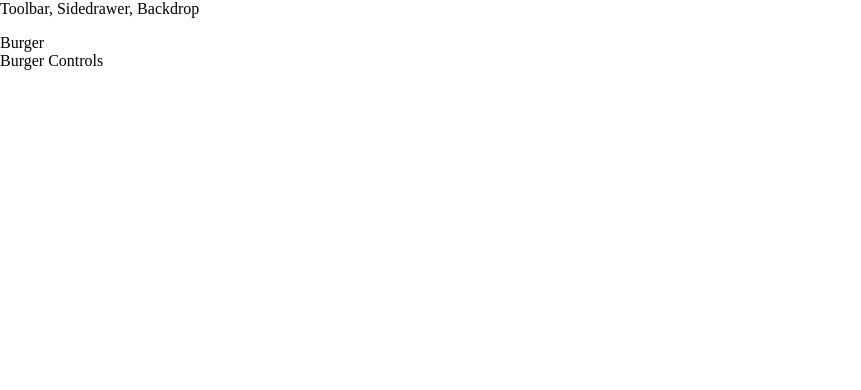
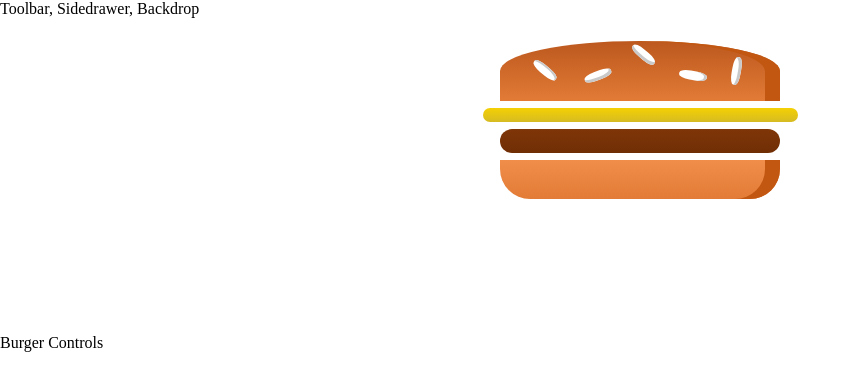
Before and after one commit to damonspencerroberts/DRS-Burger-Builder, a React (Create React App) app: page / in a window 1280 px wide. Shown: the top 390 px of the page, without its empty margins (0-861 px from the left). Built offline with nearby package versions, Linux system fonts and the light colour scheme.

Commit message:
Added burger to the UI

```diff
--- a/src/components/burger/Burger.js
+++ b/src/components/burger/Burger.js
@@ -0,0 +1,16 @@
+import React from 'react';
+import classes from "./Burger.module.css"
+import BurgerIngredient from "./burger-ingredients/Burger-ingredients";
+
+const burger = (props) => {
+    return (
+        <div className = {classes.Burger}>
+            <BurgerIngredient type = "top-bun"/>
+            <BurgerIngredient type = "cheese"/>
+            <BurgerIngredient type = "patty"/>
+            <BurgerIngredient type = "bottom-bun"/>
+        </div>
+    )
+}
+
+export default burger;
--- /dev/null
+++ b/src/components/burger/Burger.module.css
@@ -0,0 +1,28 @@
+.Burger {
+    width: 100%;
+    margin: auto;
+    height: 300px;
+    overflow: auto;
+    text-align: center;
+    font-weight: bold;
+    font-size: 1.2rem;
+}
+
+@media (min-width: 1000px) and (min-height: 700px) {
+    .Burger {
+        width: 700px;
+        height: 600px;
+    }
+}
+@media (min-width: 500px) and (min-height: 401px) {
+    .Burger {
+        width: 450px;
+        height: 400px;
+    }
+}
+@media (min-width: 500px) and (min-height: 400px) {
+    .Burger {
+        width: 350px;
+        height: 300px;
+    }
+}
--- a/src/components/burger/burger-ingredients/Burger-ingredients.js
+++ b/src/components/burger/burger-ingredients/Burger-ingredients.js
@@ -1,13 +1,12 @@
 import React, { Component } from 'react';
-
-import ingStyles from "./Burger-ingredients.modules.css";
+import PropTypes from "prop-types";
+import ingStyles from "./Burger-ingredients.module.css";
 
 class BurgerIngredients extends Component {
-
     render() {
         let ingredient = null;
 
-        switch(props.type) {
+        switch(this.props.type) {
             case("bottom-bun"):
             ingredient = <div className = {ingStyles.BreadBottom}></div>;
             break;
@@ -41,5 +40,11 @@
 
         }
         return ingredient;
-        }
+    }
 }
+
+BurgerIngredients.propTypes = {
+    type: PropTypes.string.isRequired
+}
+
+export default BurgerIngredients;
--- a/src/container/burger-builder/Burger-builder.js
+++ b/src/container/burger-builder/Burger-builder.js
@@ -1,11 +1,11 @@
 import React, { Component, Fragment as Fr } from 'react';
-
+import Burger from "../../components/burger/Burger";
 
 export default class BurgerBuilder extends Component {
     render() {
         return (
             <Fr>
-                <div>Burger</div>
+                <Burger/>
                 <div>Burger Controls</div>
             </Fr>
         )
```
Also changed, not shown: 1 other file (tests, documents, lock files or other folders).
